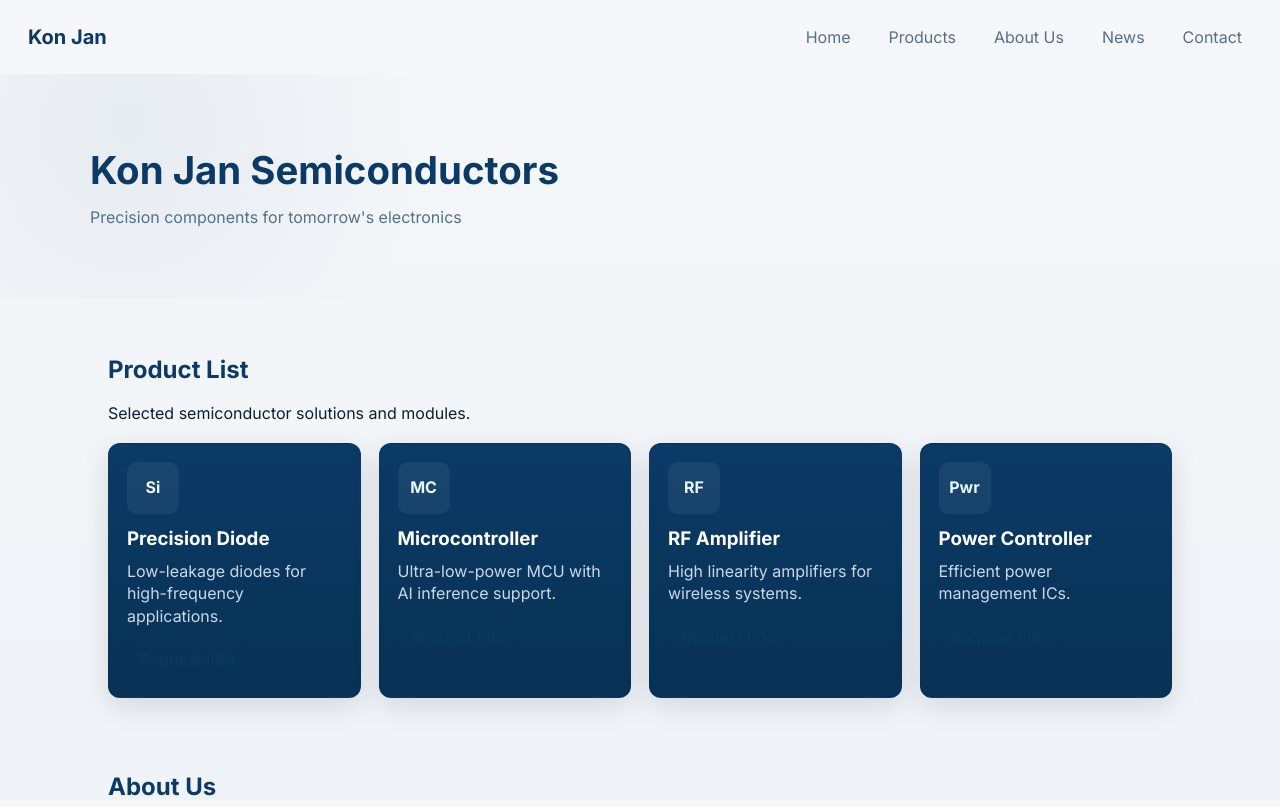
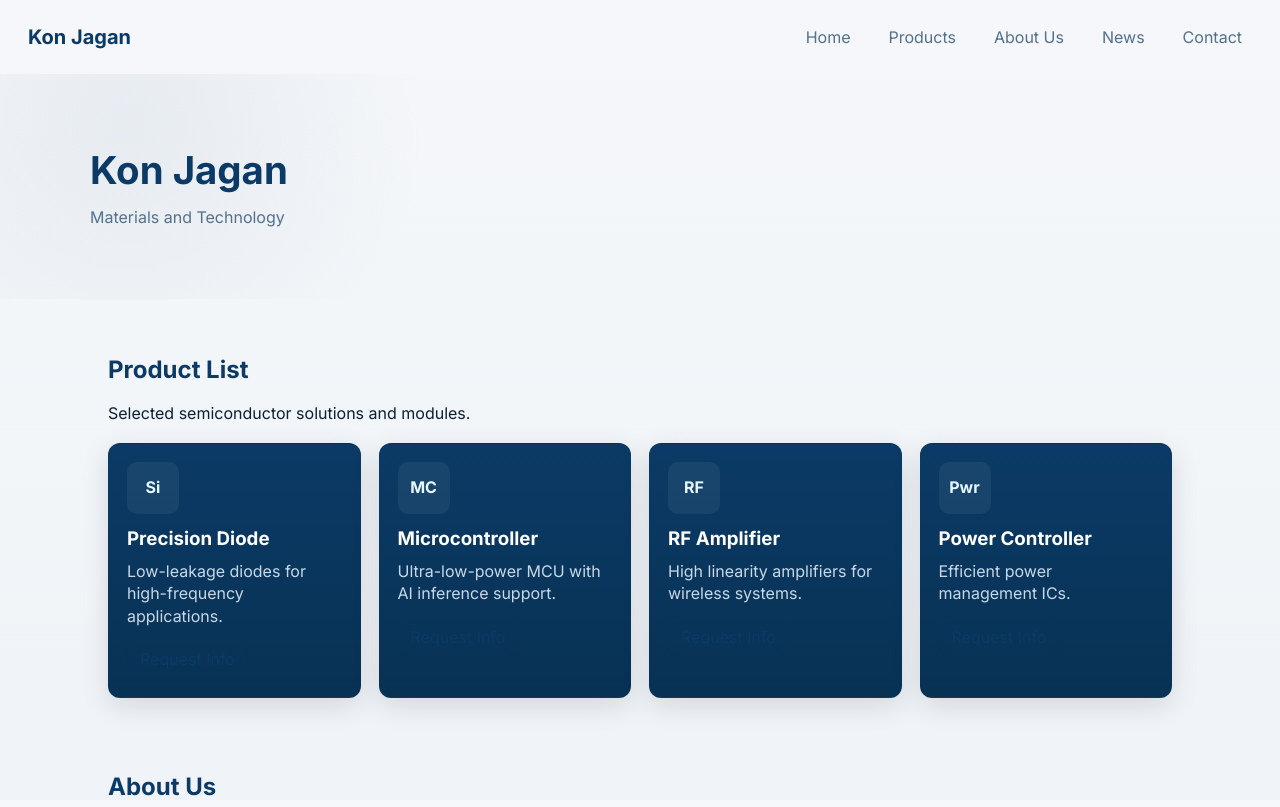
Before and after one commit to Psml03/Konjagan, a plain HTML site: page index.html in a window 1280 px wide. Shown: the top 807 px of the page. Drawn offline with Linux system fonts and the light colour scheme.

Commit message:
Initial Commit

```diff
--- a/index.html
+++ b/index.html
@@ -3,13 +3,13 @@
   <head>
     <meta charset="utf-8">
     <meta name="viewport" content="width=device-width, initial-scale=1">
-    <title>Kon Jan Semiconductors</title>
+    <title>Kon Jagan — Materials and Technology</title>
     <link href="https://fonts.googleapis.com/css2?family=Inter:wght@300;400;600;700&display=swap" rel="stylesheet">
     <link rel="stylesheet" href="styles.css">
   </head>
   <body>
     <header class="site-header">
-      <div class="brand">Kon Jan</div>
+      <div class="brand">Kon Jagan</div>
       <nav class="nav-desktop">
         <a href="#home">Home</a>
         <a href="#products">Products</a>
@@ -39,8 +39,8 @@
     <main>
       <section id="home" class="hero">
         <div class="hero-inner">
-          <h1>Kon Jan Semiconductors</h1>
-          <p class="tag">Precision components for tomorrow's electronics</p>
+          <h1>Kon Jagan</h1>
+          <p class="tag">Materials and Technology</p>
         </div>
       </section>
 
@@ -111,7 +111,7 @@
     </main>
 
     <footer class="site-footer">
-      <small>© Kon Jan Semiconductors</small>
+      <small>© Kon Jagan — Materials and Technology</small>
     </footer>
 
     <script src="script.js"></script>
```
